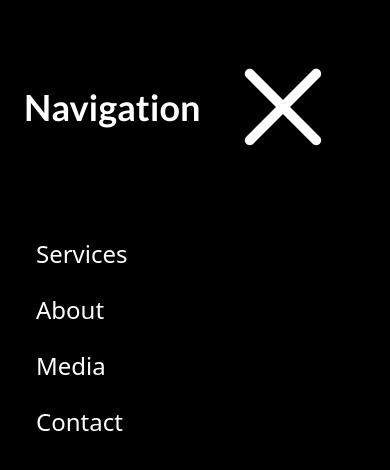
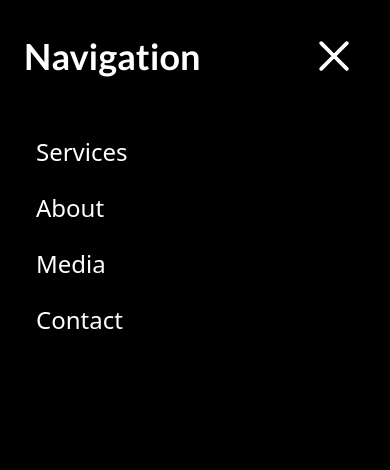
Before and after one commit to BrainReturnedToSoup/HuusWebsite, a React (Vite) app in the folder huus-website/: page / in a window 390 px wide. Both pictures are taken after a click on the button 342 px from the left and 32 px from the top of the page. Shown: the top 470 px of the page. Built offline with nearby package versions, Linux system fonts and the light colour scheme.

Commit message:
just got done rounding out the mobile nav, the reusable components have now been abstracted and ready to use on other pages now

```diff
--- a/huus-website/src/components/default/mobile-nav/MobileNav.tsx
+++ b/huus-website/src/components/default/mobile-nav/MobileNav.tsx
@@ -14,7 +14,7 @@ export default function MobileNav({ navButtons }: MobileNavProps) {
       <div className="mb-12 flex items-center justify-between">
         <h1 className="lato-bold text-4xl text-white">Navigation</h1>
         <button type="button" onClick={mobileMenuStateActions.close}>
-          <img alt="Back" className="text-white" src={xWhite}></img>
+          <img alt="Back" className="text-white max-w-[64px]" src={xWhite}></img>
         </button>
       </div>
       <ul className="text-2xl text-white">
```
